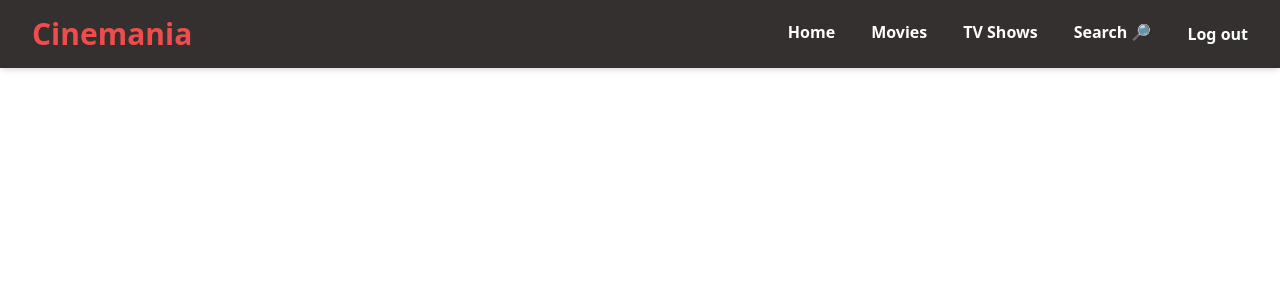
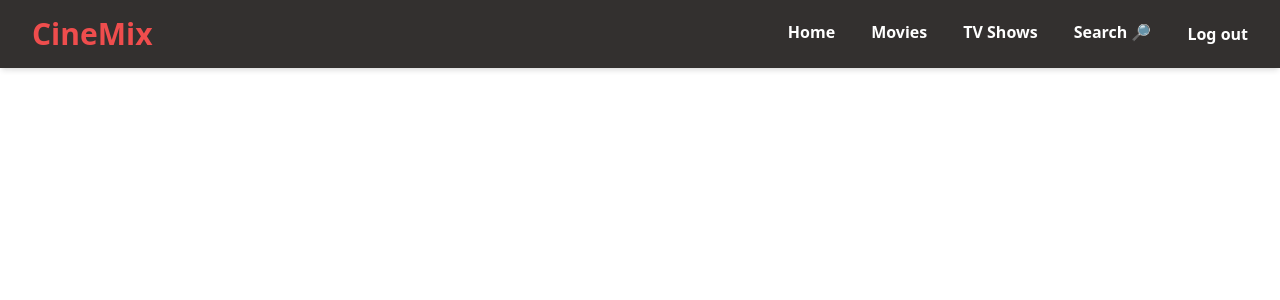
Before and after one commit to mdzaid1299/mztv.us.kg, a React (Create React App) app: page /developerPage in a window 1280 px wide. Shown: the top 300 px of the page. Built offline with nearby package versions, Linux system fonts and the light colour scheme; no server answers; sample sign-in values are in the browser's storage.

Commit message:
name update

```diff
--- a/public/index.html
+++ b/public/index.html
@@ -11,7 +11,7 @@
     />
     <link rel="apple-touch-icon" href="" />
     <link rel="manifest" href="%PUBLIC_URL%/manifest.json" />
-    <title>CineMania</title>
+    <title>CineMix</title>
   </head>
   <body>
     <noscript>You need to enable JavaScript to run this app.</noscript>
--- a/src/components/DeveloperCard.js
+++ b/src/components/DeveloperCard.js
@@ -14,7 +14,7 @@ const DeveloperCard = () => {
   };
   useEffect(() => {
     getUserInfo();
-    window.scrollTo({top: 0, left: 0, behavior: 'smooth'});
+    window.scrollTo({ top: 0, left: 0, behavior: 'smooth' });
   }, []);
   return (
     <>
@@ -42,11 +42,11 @@ const DeveloperCard = () => {
                 </p>
                 <p className="my-4">
                   <span className="text-red-200 text-xl font-semibold my-3">
-                      About CineMania
+                    About CineMix
                   </span>
                   <p className="text-gray-300 break-words my-2">
                     About
-CineMania: Your ultimate destination for the latest in trending movies, top-rated films, and sizzling TV shows. Dive into a world of cinematic wonders, where exploration knows no bounds. Our intuitive interface, backed by the trusted TMDB API, makes it effortless to explore, search, and watch trailers.
+                    CineMix: Your ultimate destination for the latest in trending movies, top-rated films, and sizzling TV shows. Dive into a world of cinematic wonders, where exploration knows no bounds. Our intuitive interface, backed by the trusted TMDB API, makes it effortless to explore, search, and watch trailers.
                   </p>
                 </p>
 
--- a/src/components/Footer.js
+++ b/src/components/Footer.js
@@ -14,7 +14,7 @@ const Footer = () => {
             </div>
             <div className='w-auto text-center px-4'>
                 <p className='text-gray-300'>
-                CineMania is the premier platform for watching free movies online, but please note you may encounter ads.
+                CineMix is the premier platform for watching free movies online, but please note you may encounter ads.
                 </p>
             </div>
         </div>
--- a/src/components/Header.js
+++ b/src/components/Header.js
@@ -56,7 +56,7 @@ const Header = () => {
     <>
       <div className="absolute z-20 bg-stone-800 p-2 py-2 opacity-95 shadow-md flex justify-between w-full">
         <div className="text-red-500 font-sans text-3xl p-2 ml-4 font-bold">
-          <Link to={"/browse"}>Cinemania</Link>
+          <Link to={"/browse"}>CineMix</Link>
         </div>
         {user && (
           <>
```
Lines whose indentation alone changed are shown as unchanged.
